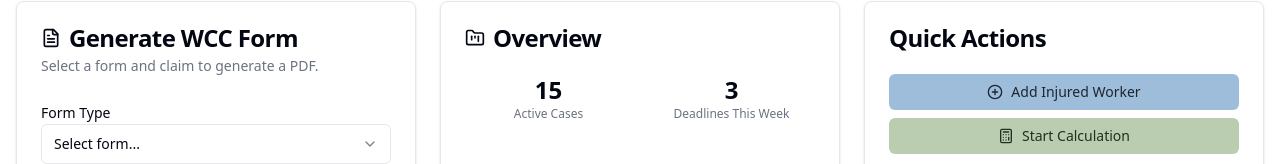
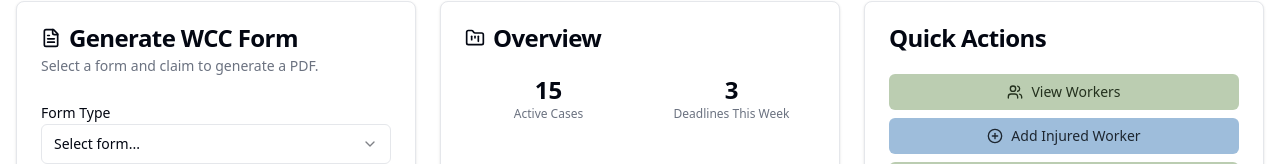
Before and after one commit to scottspivey/nextCompApp, a Next.js app in the folder next-comp-app/: page /dashboard in a window 1280 px wide. Shown: the part 179-343 px from the top of the page. Built offline with nearby package versions, Linux system fonts and the light colour scheme; no server answers.

Commit message:
Please enter the commit message for your changes. Lines starting with '#' will be ignored, and an empty message aborts the commit.
On branch main
Your branch is up to date with 'origin/main'.

Changes to be committed:
	modified:   next-comp-app/app/dashboard/page.tsx

```diff
--- a/next-comp-app/app/dashboard/page.tsx
+++ b/next-comp-app/app/dashboard/page.tsx
@@ -12,7 +12,7 @@ import { Select, SelectContent, SelectItem, SelectTrigger, SelectValue } from "@
 import { Label } from "@/app/Components/ui/label";
 import { useToast } from "@/app/Components/ui/use-toast";
 
-import { PlusCircle, Settings, BookOpen, Calculator, StickyNote, FolderKanban, FileText, Download } from 'lucide-react';
+import { PlusCircle, Settings, BookOpen, Calculator, StickyNote, FolderKanban, FileText, Download, Users } from 'lucide-react';
 
 // TODO: Replace these dummy data imports with actual data fetching or remove if not used.
 // If these are kept, ensure their types are accurate or import types from data.ts if available.
@@ -325,6 +325,9 @@ export default function DashboardPage() {
                         <CardTitle>Quick Actions</CardTitle>
                     </CardHeader>
                     <CardContent className="flex flex-col gap-2">
+                        <Button variant="secondary" size="sm" onClick={() => router.push('/workers')}>
+                            <Users className="mr-2 h-4 w-4" /> View Workers
+                        </Button>
                         <Button size="sm" onClick={() => router.push('/workers/new')}>
                             <PlusCircle className="mr-2 h-4 w-4" /> Add Injured Worker
                         </Button>
```
